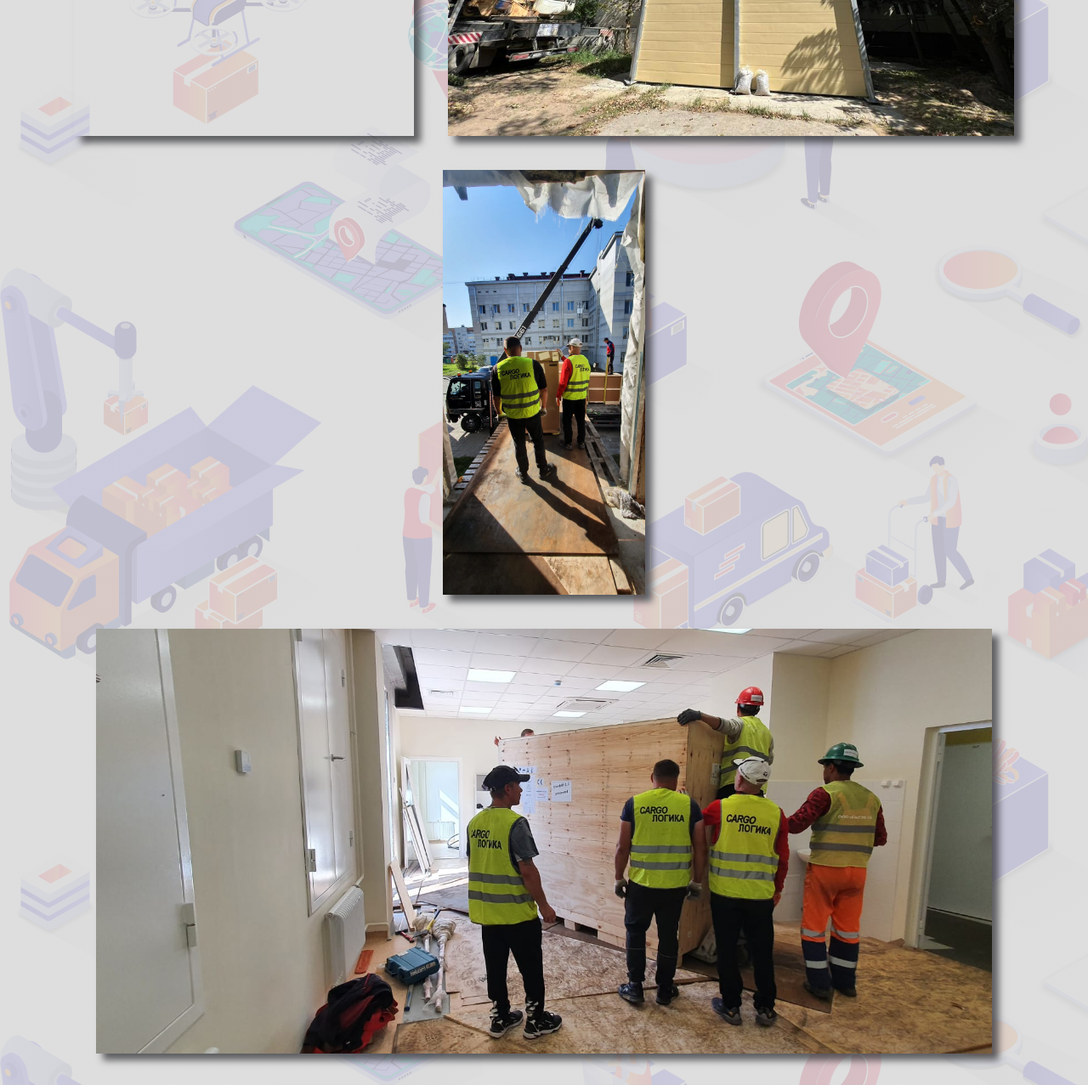
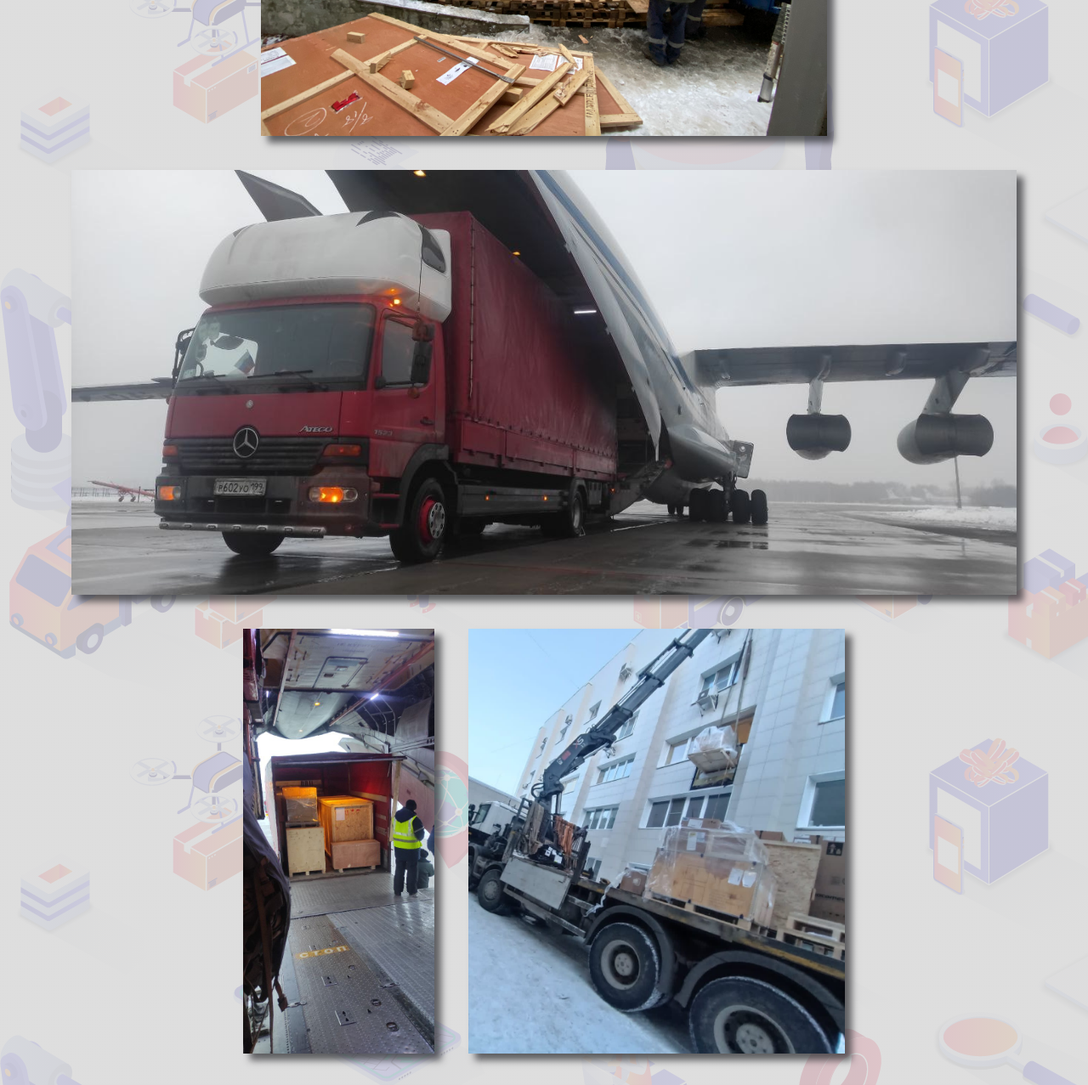
Before and after one commit to feodorov1992/cargo_logika, a Django app: template app/core/templates/core/projects.html in a window 1280 px wide. Shown: the part 1127-2404 px from the top of the page at 85% size. Run offline with Django 3.2, Linux system fonts and the light colour scheme; the template is opened without the code that fills it, so the values that code supplies are empty; parts of the project's set-up code (start-up, migrations or seed data) failed here and were passed over; some libraries are stand-ins or nearby versions; some web fonts are replaced.

Commit message:
Projects fixed

```diff
--- a/app/core/templates/core/base.html
+++ b/app/core/templates/core/base.html
@@ -13,7 +13,7 @@
     <link href="https://fonts.googleapis.com/css2?family=Montserrat:wght@300&display=swap" rel="stylesheet">
     <script src="{% static '/js/jquery_min.js' %}"></script>
     <link rel="stylesheet" href="{% static '/css/nav-icon.css' %}">
-    <link rel="stylesheet" href="{% static '/css/cargo-logika.css' %}?v=5">
+    <link rel="stylesheet" href="{% static '/css/cargo-logika.css' %}?v=6">
 </head>
 <body>
 <div id="retro_head">
@@ -23,9 +23,9 @@
             <p>Транспортно-логистическая компания</p>
             <table>
                 <tr>
-                    <td class="time_cell rem_3">Москва: <span class="time_span" id="msk"></span></td>
-                    <td class="time_cell rem_2">Новосибирск: <span class="time_span" id="nvs"></span></td>
-                    <td class="time_cell rem_1">Владивосток: <span class="time_span" id="vdv"></span></td>
+                    <td class="time_cell rem_3">Москва <span class="time_span" id="msk"></span></td>
+                    <td class="time_cell rem_2">Новосибирск <span class="time_span" id="nvs"></span></td>
+                    <td class="time_cell rem_1">Владивосток <span class="time_span" id="vdv"></span></td>
                 </tr>
             </table>
         </div>
--- a/app/core/templates/core/projects.html
+++ b/app/core/templates/core/projects.html
@@ -4,6 +4,21 @@
 <div id="content" class="no_main">
 	<h1>Наши проекты</h1>
     <div id="projects">
+        <div class="project">
+			<img src="{% static '/img/projects/08-01-2023-1.jpeg' %}">
+		</div>
+        <div class="project">
+			<img src="{% static '/img/projects/08-01-2023-2.jpeg' %}">
+		</div>
+        <div class="project">
+			<img src="{% static '/img/projects/08-01-2023-3.jpeg' %}">
+		</div>
+        <div class="project">
+			<img src="{% static '/img/projects/08-01-2023-4.jpeg' %}">
+		</div>
+        <div class="project">
+			<img src="{% static '/img/projects/08-01-2023-5.jpeg' %}">
+		</div>
 		<div class="project">
 			<img src="{% static '/img/projects/01.jpg' %}">
 		</div>
@@ -34,9 +49,9 @@
 		<div class="project">
 			<img src="{% static '/img/projects/08.jpg' %}">
 		</div>
-		<div class="project">
-			<img src="{% static '/img/projects/09.jpg' %}">
-		</div>
+{#		<div class="project">#}
+{#			<img src="{% static '/img/projects/09.jpg' %}">#}
+{#		</div>#}
 		<div class="project">
 			<img src="{% static '/img/projects/10.jpg' %}">
 		</div>
@@ -46,9 +61,9 @@
 		<div class="project">
 			<img src="{% static '/img/projects/12.jpg' %}">
 		</div>
-		<div class="project">
-			<img src="{% static '/img/projects/13.jpg' %}">
-		</div>
+{#		<div class="project">#}
+{#			<img src="{% static '/img/projects/13.jpg' %}">#}
+{#		</div>#}
 		<div class="project">
 			<img src="{% static '/img/projects/14.jpg' %}">
 		</div>
```
Also changed, not shown: app/static/img/projects/08-01-2023-1.jpeg (added), app/static/img/projects/08-01-2023-2.jpeg (added), app/static/img/projects/08-01-2023-3.jpeg (added), app/static/img/projects/08-01-2023-4.jpeg (added), app/static/img/projects/08-01-2023-5.jpeg (added).
